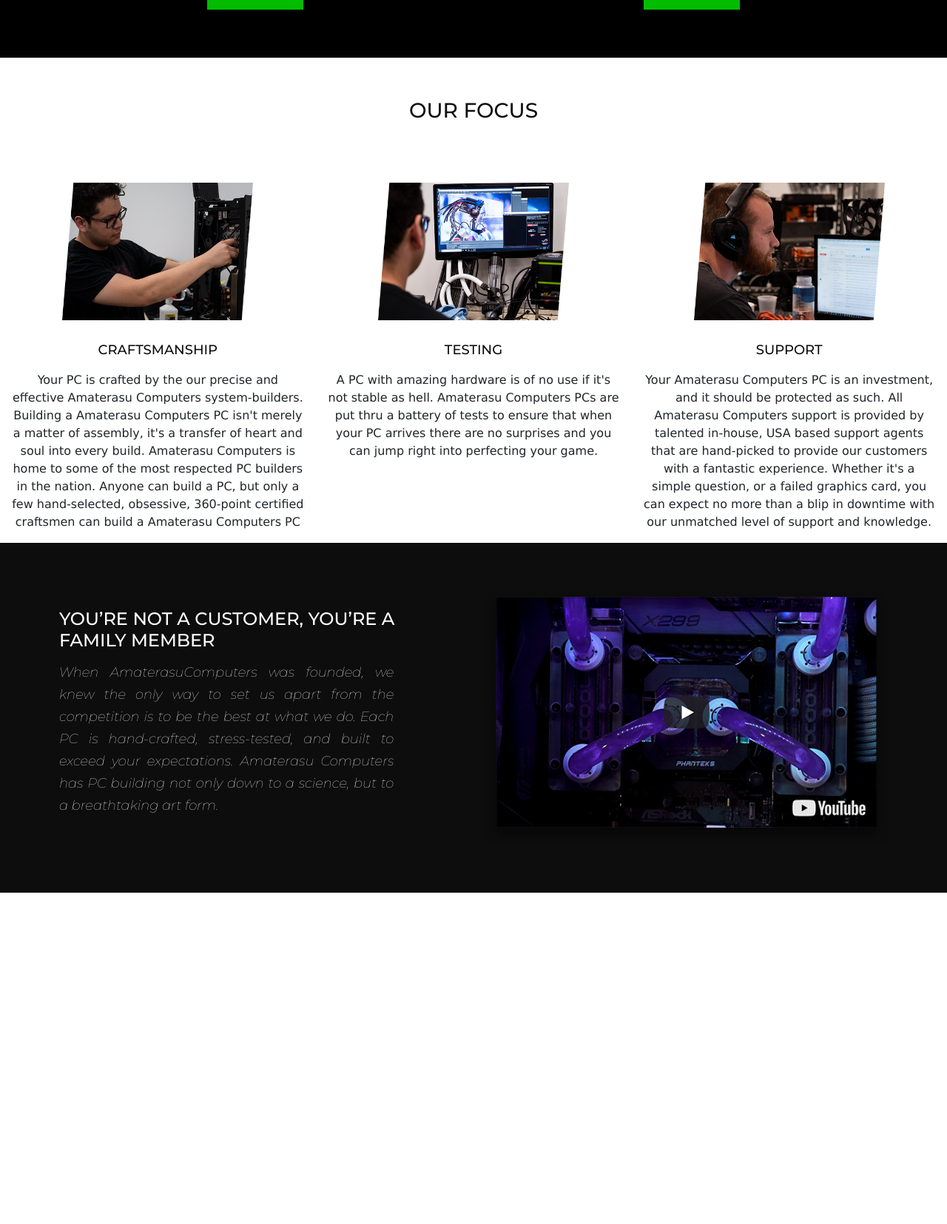
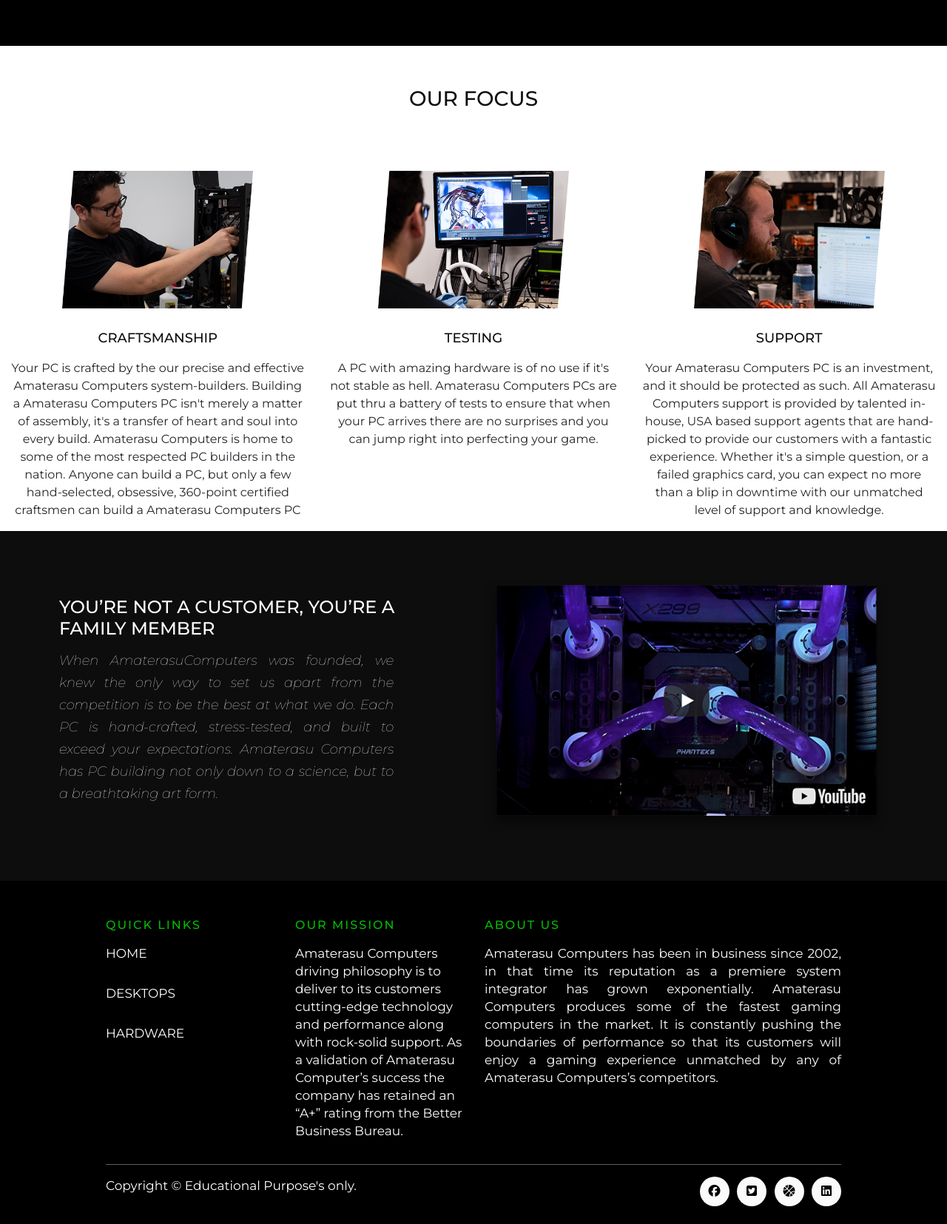
Before and after one commit to SkylerTrent/amaterasu_computers, a Django app: page / in a window 1280 px wide. Shown: the part 2023-3678 px from the top of the page at 74% size. Before the commit the page ends 3230 px from the top, so only its background shows below. Run offline with Django 3.2, Linux system fonts and the light colour scheme; some libraries are stand-ins or nearby versions.

Commit message:
Added Footer/CSS for footer

```diff
--- a/home/templates/home/index.html
+++ b/home/templates/home/index.html
@@ -1,7 +1,5 @@
 {% extends "base.html" %}
 {% load static %}
-
-
 
 {% block page_header %}
     <div class="container header-container">
@@ -130,6 +128,75 @@ WARRANTY</h2></div><div class="homeHeroColZ1"><a href=""><img class="zoom homeHe
         </div>
     </div>
 </div>
+<!-- Site footer refrenced from codepen.com-->
+<!-- Site footer -->
+    <footer class="site-footer">
+      <div class="container">
+        <div class="row">
+          <div class="col-xs-6 col-md-3">
+            <h6>Quick Links</h6>
+            <ul class="footer-links" id="About">
+              <li><a class="text_white focus_p" href="index.html">Home</a></li>
+              <li><a class="text_white focus_p" href="#gallery">Desktops</a></li>
+              <li><a class="text_white focus_p " href="#contact">Hardware</a></li>
+            </ul>
+          </div>
+          <div class="col-xs-6 col-md-3">
+            <h6>Our Mission</h6>
+            <p class="focus_p">
+              Amaterasu Computers driving philosophy is to deliver to its customers
+              cutting-edge technology and performance along with rock-solid support.
+              As a validation of Amaterasu Computer’s success the company has retained an
+               “A+” rating from the Better Business Bureau.
+            </p>
+          </div>
+          <div class="col-sm-12 col-md-6">
+            <h6>About Us</h6>
+            <p class="text-justify focus_p">
+              Amaterasu Computers has been in business since 2002, in that time its reputation as a premiere system integrator has grown exponentially.
+              Amaterasu Computers produces some of the fastest gaming computers in the market. It is constantly pushing the boundaries of performance so
+              that its customers will enjoy a gaming experience unmatched by any of Amaterasu Computers’s competitors.
+            </p>
+          </div>
+        </div>
+        <hr />
+      </div>
+      <div class="container">
+        <div class="row">
+          <div class="col-md-8 col-sm-6 col-xs-12">
+            <p class="copyright-text">
+              Copyright &copy; Educational Purpose's only.
+              <a href="#">K&P Photography</a>
+            </p>
+          </div>
+          <div class="col-md-4 col-sm-6 col-xs-12">
+            <ul class="social-icons">
+              <li>
+                <a class="facebook" href="https://www.facebook.com/"
+                  ><i class="fab fa-facebook"></i
+                ></a>
+              </li>
+              <li>
+                <a class="twitter" href="https://www.twitter.com/"
+                  ><i class="fab fa-twitter-square"></i
+                ></a>
+              </li>
+              <li>
+                <a class="dribbble" href="https://www.dribble.com/"
+                  ><i class="fas fa-basketball-ball"></i
+                ></a>
+              </li>
+              <li>
+                <a class="linkedin" href="https://www.linkdin.com/"
+                  ><i class="fab fa-linkedin"></i
+                ></a>
+              </li>
+            </ul>
+          </div>
+        </div>
+      </div>
+    </footer>
+<!-- Site footer -->
 
 
 
@@ -167,5 +234,4 @@ function showSlides(n) {
   dots[slideIndex-1].className += " active";
 }
 </script>
-
 {% endblock %}
--- a/static/css/base.css
+++ b/static/css/base.css
@@ -1,6 +1,12 @@
 html {
     height: 100%;
 }
+
+.nav-link {
+    padding: 0 !important;
+}
+
+
 
 .carousel-control{
   color: white !important;
@@ -107,7 +113,7 @@ a {
 * {box-sizing:border-box}
 
 * {box-sizing: border-box}
-body {font-family: Verdana, sans-serif; margin:0}
+body {font-family:'Montserrat', sans-serif; margin:0}
 .mySlides {display: none}
 img {vertical-align: middle;}
 
@@ -263,9 +269,131 @@ img {vertical-align: middle;}
 
 
 
-
-
-
+/*Footer*/
+/* Site footer referenced from https://codepen.io/scanfcode/pen/MEZPNd-->*/
+/* Footer*/
+.site-footer {
+  background-color: black;
+  padding: 45px 0 20px;
+  font-size: 17px;
+  line-height: 24px;
+  color: white;
+  font-family: 'Montserrat', sans-serif;
+}
+.site-footer hr {
+  border-top-color: #bbb;
+  opacity: 0.5;
+}
+.site-footer hr.small {
+  margin: 20px 0;
+}
+.site-footer h6 {
+  color: #02BC00;
+  font-size: 16px;
+  text-transform: uppercase;
+  margin-top: 5px;
+  letter-spacing: 2px;
+}
+.site-footer a {
+  color: white;
+}
+.site-footer a:hover {
+  color: #ccdcc1;
+}
+.footer-links {
+  padding-left: 0;
+  list-style: none;
+}
+.footer-links li {
+  display: block;
+}
+.footer-links a {
+  color: white;
+}
+.footer-links a:active,
+.footer-links a:focus,
+.footer-links a:hover {
+  color: #445e6d;
+  text-decoration: none;
+}
+.footer-links.inline li {
+  display: inline-block;
+}
+.site-footer .social-icons {
+  text-align: right;
+}
+.site-footer .social-icons a {
+  width: 40px;
+  height: 40px;
+  line-height: 40px;
+  margin-left: 6px;
+  margin-right: 0;
+  border-radius: 100%;
+  background-color: #fafafa;
+}
+.copyright-text {
+  margin: 0;
+}
+.social-icons {
+  padding-left: 0;
+  margin-bottom: 0;
+  list-style: none;
+}
+.social-icons li {
+  display: inline-block;
+  margin-bottom: 4px;
+}
+.social-icons li.title {
+  margin-right: 15px;
+  text-transform: uppercase;
+  color: #445e6d;
+  font-weight: 700;
+  font-size: 13px;
+}
+.social-icons a {
+  background-color: #eceeef;
+  color: #445e6d;
+  font-size: 16px;
+  display: inline-block;
+  line-height: 44px;
+  width: 44px;
+  height: 44px;
+  text-align: center;
+  margin-right: 8px;
+  border-radius: 100%;
+  -webkit-transition: all 0.2s linear;
+  -o-transition: all 0.2s linear;
+  transition: all 0.2s linear;
+}
+.social-icons a:active,
+.social-icons a:focus,
+.social-icons a:hover {
+  color: #fff;
+  background-color: #29aafe;
+}
+.social-icons.size-sm a {
+  line-height: 34px;
+  height: 34px;
+  width: 34px;
+  font-size: 14px;
+}
+.social-icons a.facebook:hover {
+  background-color: #3b5998;
+}
+.social-icons a.twitter:hover {
+  background-color: #00aced;
+}
+.social-icons a.linkedin:hover {
+  background-color: #007bb6;
+}
+.social-icons a.dribbble:hover {
+  background-color: #ea4c89;
+}
+.social-icons li.title {
+  display: block;
+  margin-right: 0;
+  font-weight: 600;
+}
 
 @-webkit-keyframes fade {
   from {opacity: .4}
@@ -381,6 +509,11 @@ img {vertical-align: middle;}
     }
 }
 
+@media (min-width: 992px) {
+.header-container {
+    padding-top: 148px !important;
+    }
+}
 
 /* Surface Duo */
 @media (max-width: 540px){
--- a/templates/base.html
+++ b/templates/base.html
@@ -32,7 +32,6 @@
         <script src="https://cdn.jsdelivr.net/npm/popper.js@1.16.0/dist/umd/popper.min.js" integrity="sha384-Q6E9RHvbIyZFJoft+2mJbHaEWldlvI9IOYy5n3zV9zzTtmI3UksdQRVvoxMfooAo" crossorigin="anonymous"></script>
         <script src="https://stackpath.bootstrapcdn.com/bootstrap/4.4.1/js/bootstrap.min.js" integrity="sha384-wfSDF2E50Y2D1uUdj0O3uMBJnjuUD4Ih7YwaYd1iqfktj0Uod8GCExl3Og8ifwB6" crossorigin="anonymous"></script>
        <script type="text/javascript" src="https://www.xidax.com/skins/newtheme/js/jquery.min.3.1.0.js"></script>
-
     {% endblock %}
 
     {% block extra_js %}
@@ -111,8 +110,6 @@
             </nav>
         </div>
     </header>
-
-
     {% if messages %}
         <div class="message-container"></div>
     {% endif %}
```
